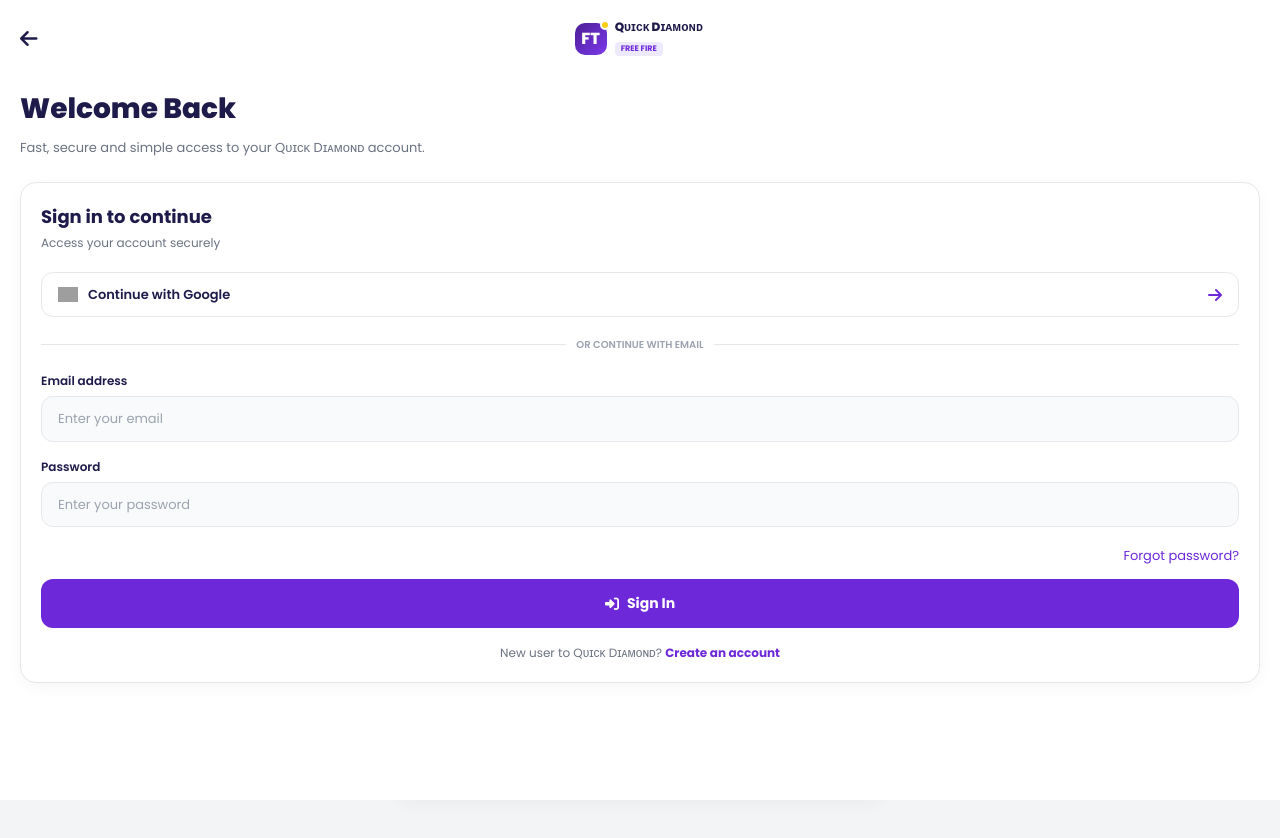
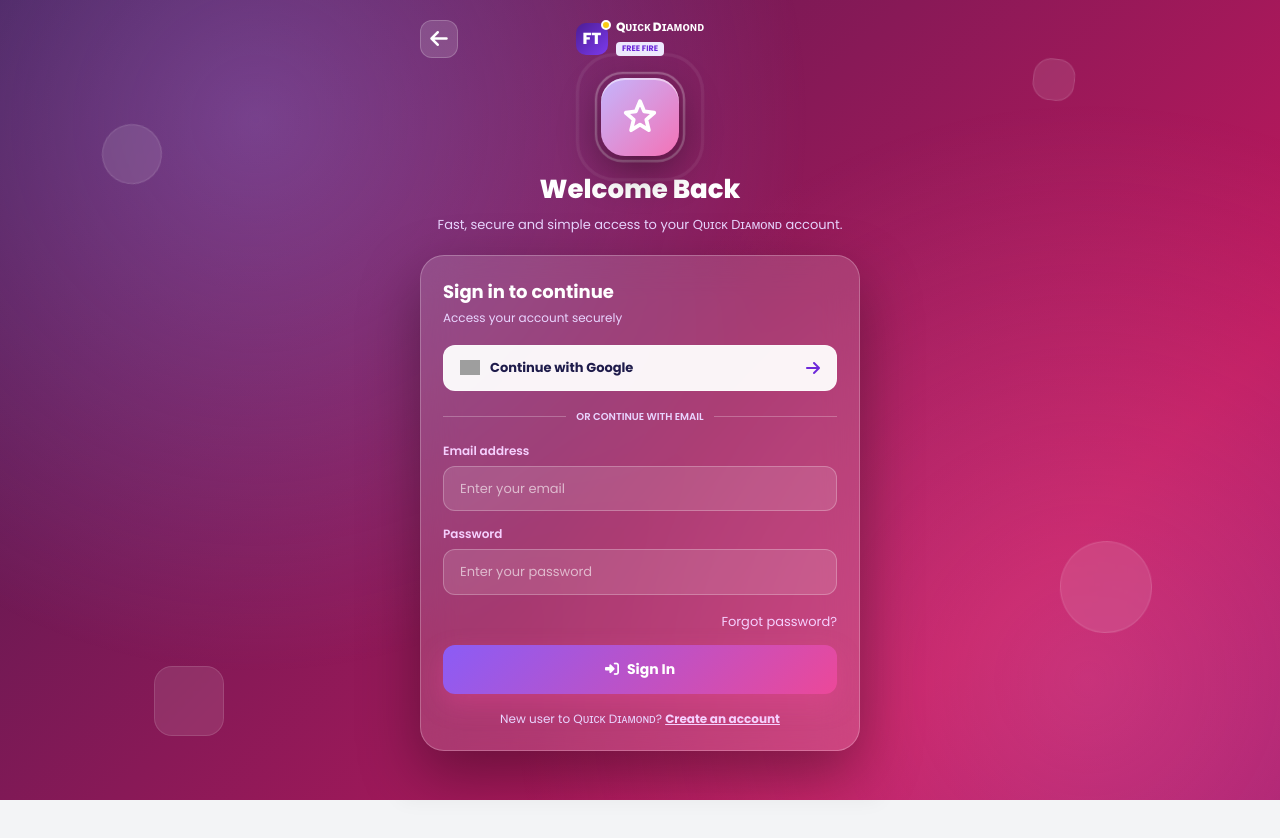
Before and after one commit to nextgenwebusa-cloud/-quick-diamond-topup, a plain HTML site: page index.html in a window 1280 px wide. Both pictures are taken after a click on the button 631 px from the left and 754 px from the top of the page. Drawn offline with nearby package versions, Linux system fonts and the light colour scheme; some packages are replaced by stand-ins of ours; no server answers; grey boxes are pictures that could not be loaded; a script that the page names is missing.

Commit message:
Add files via upload

```diff
--- a/index.html
+++ b/index.html
@@ -422,59 +422,175 @@
             border: 4px solid white;
         }
         .nav-item-center i { font-size: 22px; }
+
+        /* ANIMATED AUTH SCREEN */
+        @keyframes logoDrop {
+            0% { transform: translateY(-100px) scale(0.5); opacity: 0; }
+            100% { transform: translateY(0) scale(1); opacity: 1; }
+        }
+        @keyframes floatElement {
+            0%, 100% { transform: translateY(0) rotate(0deg); }
+            50% { transform: translateY(-20px) rotate(10deg); }
+        }
+        @keyframes cardUp {
+            0% { transform: translateY(40px) scale(0.96); opacity: 0; }
+            100% { transform: none; opacity: 1; }
+        }
+        @keyframes gradMove {
+            0% { background-position: 0% 50%; }
+            50% { background-position: 100% 50%; }
+            100% { background-position: 0% 50%; }
+        }
+        @keyframes pulseRing {
+            0% { transform: scale(1); opacity: 0.6; }
+            100% { transform: scale(1.8); opacity: 0; }
+        }
+
         .auth-screen {
             position: fixed;
             inset: 0;
-            background: white;
+            background: linear-gradient(135deg, #6d28d9, #1e1b4b, #be185d, #4c1d95);
+            background-size: 300% 300%;
+            animation: gradMove 14s ease infinite;
+            color: #fff;
             z-index: 200;
             overflow-y: auto;
-            padding: 20px;
+            padding: 20px 16px 40px;
             display: none;
         }
         .auth-screen.active { display: block; }
-        .auth-header { display: flex; justify-content: space-between; align-items: center; margin-bottom: 30px; }
-        .auth-back { font-size: 20px; color: var(--text-dark); background: none; border: none; cursor: pointer; }
+        .auth-screen::before {
+            content: "";
+            position: fixed;
+            inset: 0;
+            background: radial-gradient(circle at 20% 15%, rgba(167, 139, 250, 0.35), transparent 45%),
+                        radial-gradient(circle at 85% 85%, rgba(244, 114, 182, 0.3), transparent 45%);
+            pointer-events: none;
+            z-index: 0;
+        }
+        .floating-bg-shape {
+            position: fixed;
+            width: 60px;
+            height: 60px;
+            background: rgba(255, 255, 255, 0.1);
+            border-radius: 50%;
+            animation: floatElement 6s ease-in-out infinite;
+            backdrop-filter: blur(2px);
+            border: 1px solid rgba(255, 255, 255, 0.12);
+            pointer-events: none;
+            z-index: 0;
+        }
+        .floating-bg-shape.sq { border-radius: 18px; }
+
+        .auth-inner {
+            position: relative;
+            z-index: 2;
+            max-width: 440px;
+            margin: 0 auto;
+        }
+        .auth-header { display: flex; justify-content: space-between; align-items: center; margin-bottom: 20px; }
+        .auth-back { font-size: 20px; color: #fff; background: rgba(255,255,255,0.14); border: 1px solid rgba(255,255,255,0.2); width: 38px; height: 38px; border-radius: 12px; cursor: pointer; display: grid; place-items: center; }
         .auth-logo { display: flex; align-items: center; gap: 8px; }
-        .auth-title { font-size: 28px; font-weight: 800; color: var(--secondary); margin-bottom: 8px; }
-        .auth-subtitle { font-size: 13px; color: var(--text-light); margin-bottom: 24px; }
+
+        .auth-hero-logo-wrap {
+            position: relative;
+            width: 78px;
+            height: 78px;
+            margin: 0 auto 14px;
+            display: grid;
+            place-items: center;
+        }
+        .auth-hero-logo {
+            animation: logoDrop 1.2s cubic-bezier(0.175, 0.885, 0.32, 1.275) forwards;
+            opacity: 0;
+            width: 78px;
+            height: 78px;
+            border-radius: 24px;
+            display: grid;
+            place-items: center;
+            position: relative;
+            z-index: 1;
+            background: linear-gradient(135deg, #c4b5fd, #f472b6);
+            box-shadow: 0 14px 40px rgba(0, 0, 0, 0.4), inset 0 2px 0 rgba(255, 255, 255, 0.5);
+        }
+        .auth-ring {
+            position: absolute;
+            inset: 0;
+            border-radius: 24px;
+            border: 2px solid rgba(255, 255, 255, 0.6);
+            animation: pulseRing 2.4s ease-out infinite;
+            animation-delay: 1.3s;
+            opacity: 0;
+        }
+        .auth-ring.r2 { animation-delay: 2.5s; }
+
+        .auth-title { font-size: 26px; font-weight: 800; color: #fff; margin-bottom: 6px; text-align: center; animation: cardUp 0.8s 0.4s ease both; }
+        .auth-subtitle { font-size: 13px; color: #e9d5ff; margin-bottom: 20px; text-align: center; animation: cardUp 0.8s 0.5s ease both; }
         .auth-card {
-            background: white;
-            border-radius: 16px;
-            padding: 20px;
-            border: 1px solid var(--border);
-            box-shadow: 0 4px 16px rgba(0,0,0,0.04);
-        }
-        .auth-card h3 { font-size: 18px; font-weight: 700; margin-bottom: 4px; }
-        .auth-card p { font-size: 12px; color: var(--text-light); margin-bottom: 20px; }
+            background: rgba(255, 255, 255, 0.14);
+            backdrop-filter: blur(18px);
+            -webkit-backdrop-filter: blur(18px);
+            border-radius: 24px;
+            padding: 22px;
+            border: 1px solid rgba(255, 255, 255, 0.24);
+            box-shadow: 0 24px 60px rgba(0, 0, 0, 0.35);
+            animation: cardUp 0.9s 0.6s cubic-bezier(0.2, 0.8, 0.2, 1) both;
+        }
+        .auth-card h3 { font-size: 18px; font-weight: 700; margin-bottom: 4px; color: #fff; }
+        .auth-card p { font-size: 12px; color: #e9d5ff; margin-bottom: 18px; }
         .google-btn {
             width: 100%;
             display: flex;
             align-items: center;
             justify-content: space-between;
             padding: 12px 16px;
-            border: 1px solid var(--border);
+            border: 1px solid rgba(255, 255, 255, 0.28);
             border-radius: 12px;
-            background: white;
+            background: rgba(255, 255, 255, 0.95);
             cursor: pointer;
             transition: 0.2s;
             margin-bottom: 16px;
         }
-        .google-btn:active { background: #f9fafb; }
+        .google-btn:active { transform: scale(0.98); }
         .google-btn img { width: 20px; }
-        .google-btn span { font-size: 13px; font-weight: 600; color: var(--text-dark); }
+        .google-btn span { font-size: 13px; font-weight: 700; color: var(--text-dark); }
         .divider {
             display: flex;
             align-items: center;
             gap: 10px;
-            margin: 20px 0;
-            color: #9ca3af;
+            margin: 18px 0;
+            color: #e9d5ff;
             font-size: 10px;
             font-weight: 600;
             text-transform: uppercase;
         }
-        .divider::before, .divider::after { content: ''; flex: 1; height: 1px; background: var(--border); }
-        .form-group { margin-bottom: 16px; }
-        .form-group label { display: block; font-size: 12px; font-weight: 600; color: var(--text-dark); margin-bottom: 6px; }
+        .divider::before, .divider::after { content: ''; flex: 1; height: 1px; background: rgba(255, 255, 255, 0.25); }
+        .form-group { margin-bottom: 14px; }
+        .form-group label { display: block; font-size: 12px; font-weight: 600; color: #f5d0fe; margin-bottom: 6px; }
+        .auth-card .form-input {
+            width: 100%;
+            padding: 12px 16px;
+            border: 1.5px solid rgba(255, 255, 255, 0.25);
+            border-radius: 12px;
+            font-size: 13px;
+            background: rgba(255, 255, 255, 0.12);
+            color: #fff;
+            transition: 0.2s;
+            outline: none;
+        }
+        .auth-card .form-input::placeholder { color: rgba(255, 255, 255, 0.6); }
+        .auth-card .form-input:focus {
+            border-color: #f0abfc;
+            background: rgba(255, 255, 255, 0.2);
+            box-shadow: 0 0 0 3px rgba(240, 171, 252, 0.22);
+        }
+        .auth-card .btn-primary {
+            background: linear-gradient(135deg, #8b5cf6, #ec4899);
+            box-shadow: 0 10px 24px rgba(236, 72, 153, 0.35);
+        }
+        .auth-footer { text-align: center; margin-top: 16px; font-size: 12px; color: #e9d5ff; }
+        .auth-footer a { color: #f5d0fe; font-weight: 700; text-decoration: underline; }
+
         .form-input {
             width: 100%;
             padding: 12px 16px;
@@ -507,8 +623,7 @@
             gap: 8px;
         }
         .btn-primary:active { transform: scale(0.98); opacity: 0.9; }
-        .auth-footer { text-align: center; margin-top: 16px; font-size: 12px; color: var(--text-light); }
-        .auth-footer a { color: var(--primary); font-weight: 700; text-decoration: none; }
+
         .topup-section { display: none; padding-bottom: 40px; }
         .topup-section.active { display: block; }
         .topup-header {
@@ -659,6 +774,9 @@
         .loader { display: flex; justify-content: center; padding: 20px; }
         .loader i { font-size: 24px; color: var(--primary); animation: spin 1s linear infinite; }
         @keyframes spin { to { transform: rotate(360deg); } }
+        @media (prefers-reduced-motion: reduce) {
+            *, *::before, *::after { animation-duration: 0.01ms !important; animation-iteration-count: 1 !important; }
+        }
         .hidden { display: none !important; }
     </style>
 </head>
@@ -1035,15 +1153,31 @@
 
 </div>
 
-<!-- AUTH SCREEN -->
+<!-- AUTH SCREEN WITH ANIMATIONS -->
 <div class="auth-screen" id="auth-sec">
+    <div class="floating-bg-shape" style="top: 18%; left: 8%;"></div>
+    <div class="floating-bg-shape" style="top: 68%; right: 10%; width: 92px; height: 92px; animation-delay: 2s;"></div>
+    <div class="floating-bg-shape sq" style="top: 9%; right: 16%; width: 42px; height: 42px; animation-delay: 1s;"></div>
+    <div class="floating-bg-shape sq" style="bottom: 8%; left: 12%; width: 70px; height: 70px; animation-delay: 3s;"></div>
+
+    <div class="auth-inner">
         <div class="auth-header">
             <button class="auth-back" onclick="closeAuth()"><i class="fas fa-arrow-left"></i></button>
             <div class="auth-logo">
                 <div class="logo-icon" style="width:32px;height:32px;font-size:16px;">FT</div>
-            <div class="logo-text"><h1 id="auth-site-brand-name" style="font-size:12px;">Qᴜɪᴄᴋ Dɪᴀᴍᴏɴᴅ</h1><span style="font-size:8px;">FREE FIRE</span></div>
-        </div>
-        <div style="width:20px;"></div>
+                <div class="logo-text"><h1 id="auth-site-brand-name" style="font-size:12px;color:#fff;">Qᴜɪᴄᴋ Dɪᴀᴍᴏɴᴅ</h1><span style="font-size:8px;">FREE FIRE</span></div>
+            </div>
+            <div style="width:38px;"></div>
+        </div>
+
+        <div class="auth-hero-logo-wrap">
+            <div class="auth-ring"></div>
+            <div class="auth-ring r2"></div>
+            <div class="auth-hero-logo">
+                <svg viewBox="0 0 24 24" width="38" height="38" fill="none" stroke="#fff" stroke-width="2.4" stroke-linecap="round" stroke-linejoin="round">
+                    <path d="M12 2l2.6 6.4L21 9.3l-5 4.4 1.6 6.6L12 16.8 6.4 20.3 8 13.7 3 9.3l6.4-.9z"/>
+                </svg>
+            </div>
         </div>
 
         <div id="login-view">
@@ -1069,7 +1203,7 @@
                     <input type="password" id="login-pass" class="form-input" placeholder="Enter your password">
                 </div>
                 <div style="text-align: right; margin-bottom: 12px;">
-                <a href="#" onclick="handleForgotPassword(event)" style="font-size: 13px; color: var(--primary); text-decoration: none;">Forgot password?</a>
+                    <a href="#" onclick="handleForgotPassword(event)" style="font-size: 13px; color: #f5d0fe; text-decoration: none;">Forgot password?</a>
                 </div>
                 <button class="btn-primary" onclick="handleLogin()"><i class="fas fa-sign-in-alt"></i> Sign In</button>
                 <div class="auth-footer">
@@ -1115,6 +1249,7 @@
                 <button class="btn-primary" onclick="handleRegister()"><i class="fas fa-user-plus"></i> Create Account</button>
                 <div class="auth-footer">
                     Already have an account? <a href="#" onclick="toggleAuth('login')">Sign in</a>
+                </div>
             </div>
         </div>
     </div>
@@ -1661,9 +1796,7 @@
         });
     }
 
-    // ============================================================
-    // OPEN TOPUP OR SUBSCRIPTION PAGE (DYNAMIC FIELD SWITCHING)
-    // ============================================================
+    // OPEN TOPUP OR SUBSCRIPTION PAGE
     function isSubscriptionService(gameId, gameName) {
         const game = gamesData[gameId] || {};
         if (game.type === 'subscription') return true;
```
Lines whose indentation alone changed are shown as unchanged.
